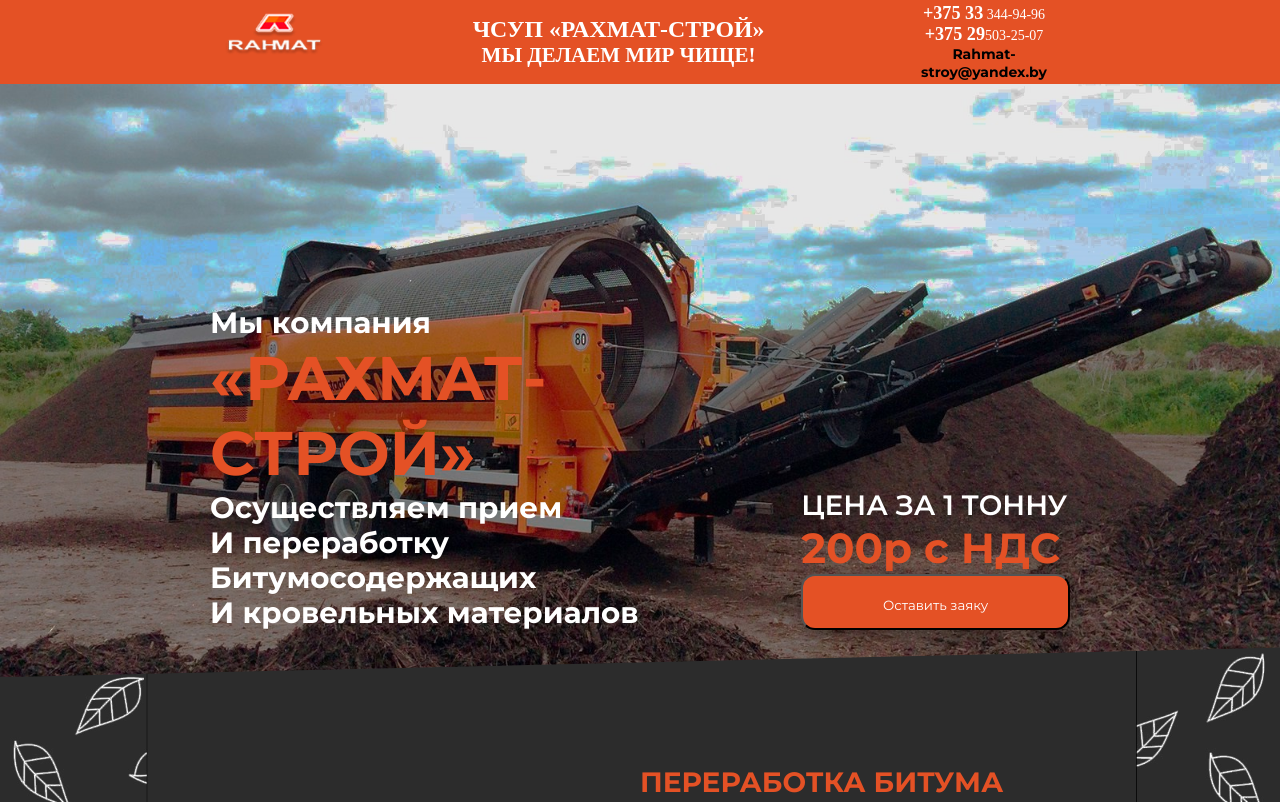
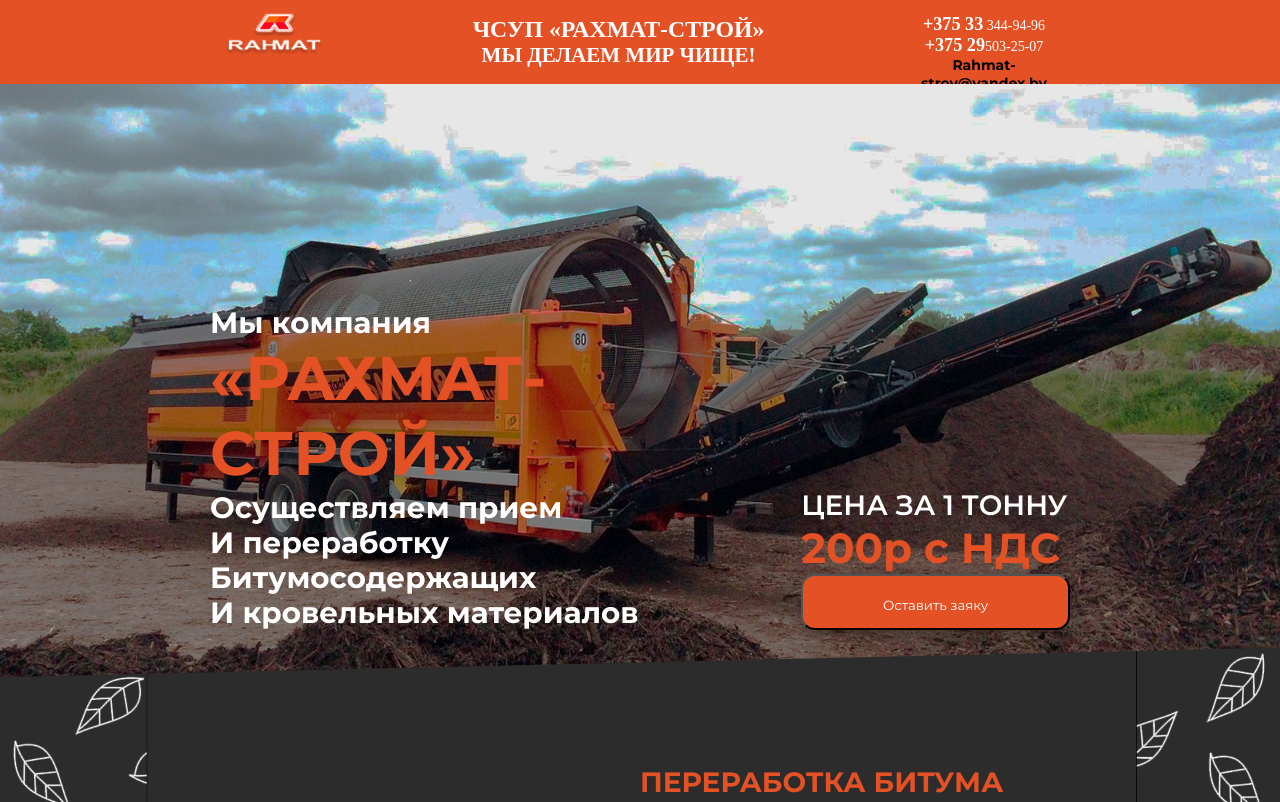
Before and after one commit to NastyaKitt/Rahmatend, a plain HTML site: page index.html in a window 1280 px wide. Shown: the top 802 px of the page. Drawn offline with Linux system fonts and the light colour scheme.

Commit message:
Add files via upload

```diff
--- a/style.css
+++ b/style.css
@@ -312,15 +312,15 @@
 .rightlogo {
   width: 20%;
   height: 6rem;
-  display: flex;
-  flex-direction: column;
-  justify-content: center;
+  margin-top: 1rem;
+
 }
 
 .numberphone {
   color: #fff;
   font-size: 1rem;
   text-decoration: none;
+  display: block;
 }
 
 .numberphone b {
```
